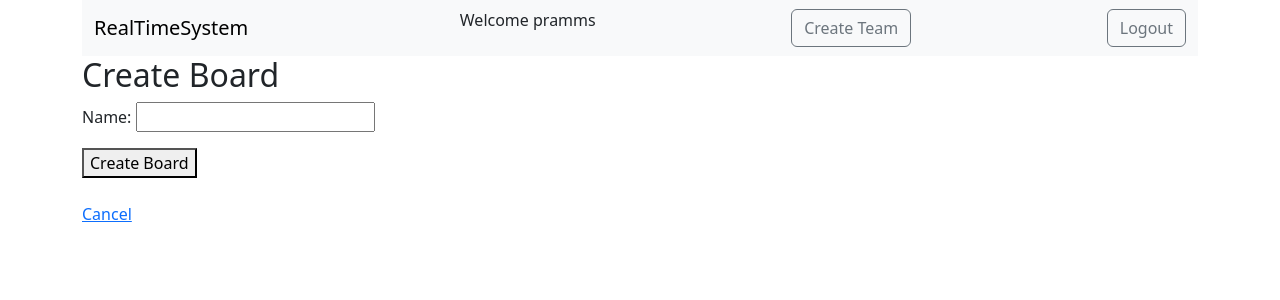
After one commit to Pramila-stack/REALTIME-PLATFORM, a Django app: page /team/1/board/create/ in a window 1280 px wide. The commit adds this page. Shown: the top 300 px of the page. Run offline with Django 5.2, Linux system fonts and the light colour scheme; a user stored in the database is signed in; data comes from the database, SQL or seed files in the repository; both versions use the stored data as it was after the commit.

Commit message:
Added create board feature

```diff
--- a/REALTIME/settings.py
+++ b/REALTIME/settings.py
@@ -119,3 +119,7 @@ STATIC_URL = 'static/'
 
 LOGIN_REDIRECT_URL = "/"
 LOGOUT_REDIRECT_URL = "/"
+
+
+MEDIA_URL = "/media/"
+MEDIA_ROOT = "media"
--- a/REALTIME/urls.py
+++ b/REALTIME/urls.py
@@ -17,6 +17,8 @@ Including another URLconf
 from django.contrib import admin
 from django.urls import include, path
 from django.contrib.auth import views as auth_views
+from django.conf import settings
+from django.conf.urls.static import static
 
 urlpatterns = [
     path('admin/', admin.site.urls),
@@ -24,3 +26,6 @@ urlpatterns = [
     path("accounts/login/",auth_views.LoginView.as_view(),name="login"),
     path("accounts/logout/",auth_views.LogoutView.as_view(),name="logout"),
 ]
+
+if settings.DEBUG:
+    urlpatterns += static(settings.MEDIA_URL,document_root=settings.MEDIA_ROOT)
--- /dev/null
+++ b/team/forms.py
@@ -0,0 +1,43 @@
+from django.contrib.auth.models import User
+from django import forms
+
+from team.models import Team
+from django import forms
+from .models import Board
+
+# Forms.py here.
+
+class TeamForm(forms.ModelForm):
+    class Meta:
+        model = Team
+        fields = ['name']
+
+
+from django import forms
+from .models import Task, TeamMember
+
+class TaskCreateForm(forms.ModelForm):
+    class Meta:
+        model = Task
+        fields = ['title', 'description', 'assigned_to', 'due_date']
+        widgets = {
+            'title': forms.TextInput(attrs={'class': 'form-control', 'placeholder': 'Task title...'}),
+            'description': forms.Textarea(attrs={'class': 'form-control', 'rows': 2, 'placeholder': 'Describe this task...'}),
+            'due_date': forms.DateInput(attrs={'class': 'form-control', 'type': 'date'}),
+        }
+
+    def __init__(self, *file, **kwargs):
+        # We pass the team into the form initialization so we can restrict
+        # the "assigned_to" dropdown to ONLY team members.
+        team = kwargs.pop('team', None)
+        super().__init__(*file, **kwargs)
+        if team:
+            self.fields['assigned_to'].queryset = User.objects.filter(id__in=team.members.values_list('user_id', flat=True))
+
+
+
+
+class BoardForm(forms.ModelForm):
+    class Meta:
+        model = Board
+        fields = ["name"]
--- a/team/urls.py
+++ b/team/urls.py
@@ -1,5 +1,16 @@
 from django.urls import path
 
+from team import views
+
 urlpatterns = [
-
+    path("",views.TeamListView.as_view(),name="team-list"),
+    path("team-detail/<int:pk>/",views.TeamDetailView.as_view(),name="team-detail"),
+    path("team-create/",views.TeamCreateView.as_view(),name="team-create"),
+    path('boards/<int:pk>/', views.BoardDetailView.as_view(), name='board-detail'),
+    path('columns/<int:column_id>/add-task/', views.TaskCreateView.as_view(), name='task-create'),
+    path(
+    "team/<int:team_id>/board/create/",
+    views.BoardCreateView.as_view(),
+    name="board-create",
+),
 ]
--- a/team/views.py
+++ b/team/views.py
@@ -1,3 +1,186 @@
-from django.shortcuts import render
+from django.shortcuts import render,get_object_or_404
+from django.contrib.auth.mixins import LoginRequiredMixin
+from django.urls import reverse_lazy
+from django.views.generic import CreateView,ListView,DetailView
+
+from team.forms import TeamForm
+from team.models import Team, TeamMember
+from django.contrib.auth.mixins import LoginRequiredMixin
+
+
+
+
+from django.contrib.auth.mixins import LoginRequiredMixin
+from django.core.exceptions import PermissionDenied
+from django.shortcuts import get_object_or_404
+from django.urls import reverse_lazy
+from django.views.generic import CreateView
+
+from .models import Board, Team, TeamMember
+from .forms import BoardForm
+
 
 # Create your views here.
+
+class TeamListView(LoginRequiredMixin,ListView):
+    model = Team
+    template_name = "team_list.html"
+    context_object_name = "teams"
+
+    def get_queryset(self):
+        return Team.objects.filter(
+            members__user=self.request.user
+        ).distinct().order_by("-created_at")
+
+
+class TeamDetailView(LoginRequiredMixin,DetailView):
+    model = Team
+    template_name = "team_detail.html"
+    context_object_name = "team"
+
+    def get_object(self):
+        team = get_object_or_404(Team,id=self.kwargs['pk'])
+
+        if not TeamMember.objects.filter(team=team,user=self.request.user).exists():
+            raise PermissionDenied("You are not a member of this team.")
+        return team
+
+
+
+
+class TeamCreateView(LoginRequiredMixin,CreateView):
+    model = Team
+    template_name = "team_create.html"
+    form_class = TeamForm
+    success_url = reverse_lazy("team-list")
+
+    def form_valid(self, form):
+        form.instance.owner = self.request.user
+        response = super().form_valid(form)
+        TeamMember.objects.create(
+            team=self.object,
+            user=self.request.user,
+            role='admin',
+        )
+        return response
+
+
+
+from django.core.exceptions import PermissionDenied
+from django.views.generic import DetailView
+from .models import Board, TeamMember
+
+class BoardDetailView(LoginRequiredMixin, DetailView):
+    model = Board
+    template_name = "board_detail.html"
+    context_object_name = "board"
+
+    def get_queryset(self):
+        return Board.objects.prefetch_related(
+            'columns',
+            'columns__tasks'
+        )
+
+    def get_object(self, queryset=None):
+        board = super().get_object(queryset)
+
+        if not TeamMember.objects.filter(
+            team=board.team,
+            user=self.request.user
+        ).exists():
+            raise PermissionDenied("You do not have access to this board.")
+
+        return board
+
+from django.views.generic import CreateView
+from django.shortcuts import redirect
+from .models import Column, Task
+from .forms import TaskCreateForm
+
+class TaskCreateView(LoginRequiredMixin, CreateView):
+    model = Task
+    form_class = TaskCreateForm
+
+    def get_form_kwargs(self):
+        kwargs = super().get_form_kwargs()
+        # Fetch the column first to find out which team this belongs to
+        column = get_object_or_404(Column, id=self.kwargs['column_id'])
+        # Pass the team context to the form filtering logic we wrote above
+        kwargs['team'] = column.board.team
+        return kwargs
+
+
+
+    def form_valid(self, form):
+        column = get_object_or_404(Column, id=self.kwargs['column_id'])
+
+        # Security: Double check that the user actually belongs to this team
+        if not column.board.team.members.filter(user=self.request.user).exists():
+            raise PermissionDenied("You cannot add tasks to this workspace.")
+
+        # Manually bind the column to the task instance before saving
+        form.instance.column = column
+        form.save()
+
+        # Redirect right back to the board detail view
+        return redirect('board-detail', pk=column.board.id)
+
+
+
+
+
+
+
+class BoardCreateView(LoginRequiredMixin, CreateView):
+    model = Board
+    form_class = BoardForm
+    template_name = "board_create.html"
+
+    def dispatch(self, request, *args, **kwargs):
+        """
+        Runs before GET and POST requests.
+        Fetch the team and verify that the user belongs to it.
+        """
+        self.team = get_object_or_404(
+            Team,
+            id=self.kwargs["team_id"]
+        )
+
+        # Permission check
+        if not TeamMember.objects.filter(
+            team=self.team,
+            user=request.user
+        ).exists():
+            raise PermissionDenied(
+                "You cannot create boards in this team."
+            )
+
+        return super().dispatch(request, *args, **kwargs)
+
+    def get_context_data(self, **kwargs):
+        """
+        Pass the team to the template so we can show
+        information like the team name and cancel link.
+        """
+        context = super().get_context_data(**kwargs)
+        context["team"] = self.team
+        return context
+
+    def form_valid(self, form):
+        """
+        Automatically attach the board to the team.
+        """
+        form.instance.team = self.team
+
+        response = super().form_valid(form)
+
+        return response
+
+    def get_success_url(self):
+        """
+        After creating the board, return to the Team Detail page.
+        """
+        return reverse_lazy(
+            "team-detail",
+            kwargs={"pk": self.team.id}
+        )
--- a/templates/base.html
+++ b/templates/base.html
@@ -1,13 +1,52 @@
 <!doctype html>
 <html lang="en">
+
 <head>
   <meta charset="utf-8">
   <meta name="viewport" content="width=device-width, initial-scale=1">
   <title>Bootstrap demo</title>
-    <link href="https://cdn.jsdelivr.net/npm/bootstrap@5.3.8/dist/css/bootstrap.min.css" rel="stylesheet" integrity="sha384-sRIl4kxILFvY47J16cr9ZwB07vP4J8+LH7qKQnuqkuIAvNWLzeN8tE5YBujZqJLB" crossorigin="anonymous">
+  <link href="https://cdn.jsdelivr.net/npm/bootstrap@5.3.8/dist/css/bootstrap.min.css" rel="stylesheet"
+    integrity="sha384-sRIl4kxILFvY47J16cr9ZwB07vP4J8+LH7qKQnuqkuIAvNWLzeN8tE5YBujZqJLB" crossorigin="anonymous">
 </head>
+
 <body>
-    <h1>Hello, world!</h1>
-    <script src="https://cdn.jsdelivr.net/npm/bootstrap@5.3.8/dist/js/bootstrap.bundle.min.js" integrity="sha384-FKyoEForCGlyvwx9Hj09JcYn3nv7wiPVlz7YYwJrWVcXK/BmnVDxM+D2scQbITxI" crossorigin="anonymous"></script>
+  <div class="container">
+
+    <nav class="navbar bg-body-tertiary">
+      <div class="container-fluid">
+        <a class="navbar-brand" href="/">RealTimeSystem</a>
+
+        {% if user.is_authenticated %}
+
+          <p>Welcome {{ user.username }}</p>
+
+          <a href="{% url 'team-create' %}" class="btn btn-outline-secondary">Create Team</a>
+          <form action="{% url 'logout' %}" method="post">
+            {% csrf_token %}
+            <button type="submit" class="btn btn-outline-secondary">Logout</button>
+          </form>
+
+        {% else %}
+        <a href="{% url 'login' %}" class="btn-outline-primary">Login</a>
+        {% endif %}
+
+
+
+
+
+      </div>
+    </nav>
+
+
+
+
+
+    {% block content %}
+    {% endblock content %}
+  </div>
+  <script src="https://cdn.jsdelivr.net/npm/bootstrap@5.3.8/dist/js/bootstrap.bundle.min.js"
+    integrity="sha384-FKyoEForCGlyvwx9Hj09JcYn3nv7wiPVlz7YYwJrWVcXK/BmnVDxM+D2scQbITxI"
+    crossorigin="anonymous"></script>
 </body>
+
 </html>
--- /dev/null
+++ b/templates/board_create.html
@@ -0,0 +1,21 @@
+{% extends "base.html" %}
+
+{% block content %}
+    <h2>Create Board</h2>
+
+    <form method="post">
+        {% csrf_token %}
+
+        {{ form.as_p }}
+
+        <button type="submit">
+            Create Board
+        </button>
+    </form>
+
+    <br>
+
+    <a href="{% url 'team-detail' team.id %}">
+        Cancel
+    </a>
+{% endblock %}
```
Also changed, not shown: team/admin.py (+13 -0 lines), team/models.py (+86 -0 lines), templates/board_detail.html (added, +92 -0 lines), templates/team_create.html (added, +12 -0 lines), templates/team_detail.html (added, +62 -0 lines), templates/team_list.html (added, +24 -0 lines), db.sqlite3, media/task_files/yspsfaginl.png (added), team/migrations/0001_initial.py (added), team/migrations/0002_alter_teammember_team.py (added), team/migrations/0003_alter_board_team.py (added), team/migrations/0004_alter_teammember_team.py (added), team/migrations/0005_alter_column_board_alter_task_column.py (added). Lines whose indentation alone changed are shown as unchanged.
